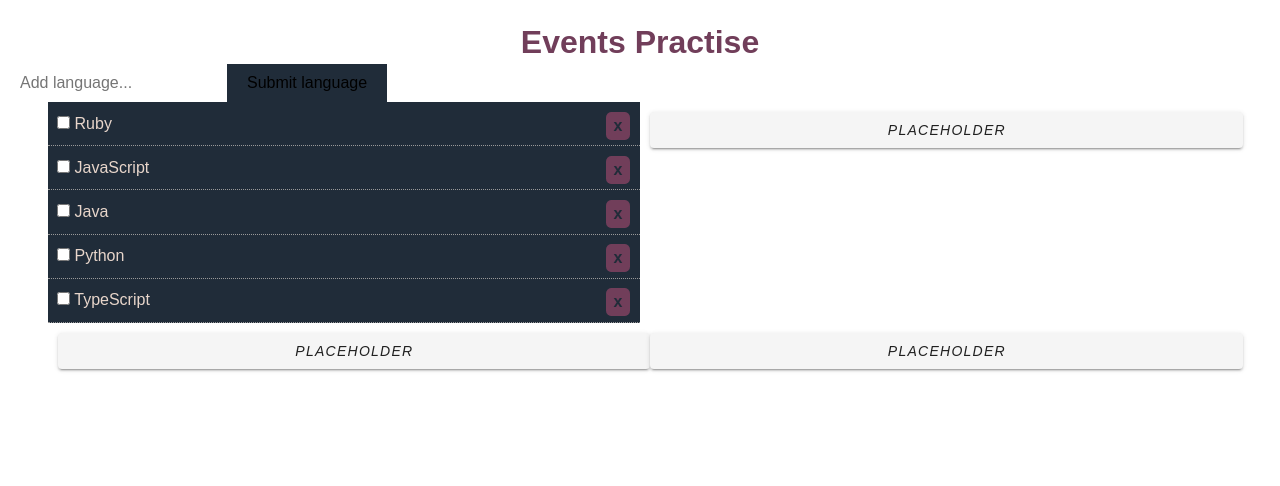
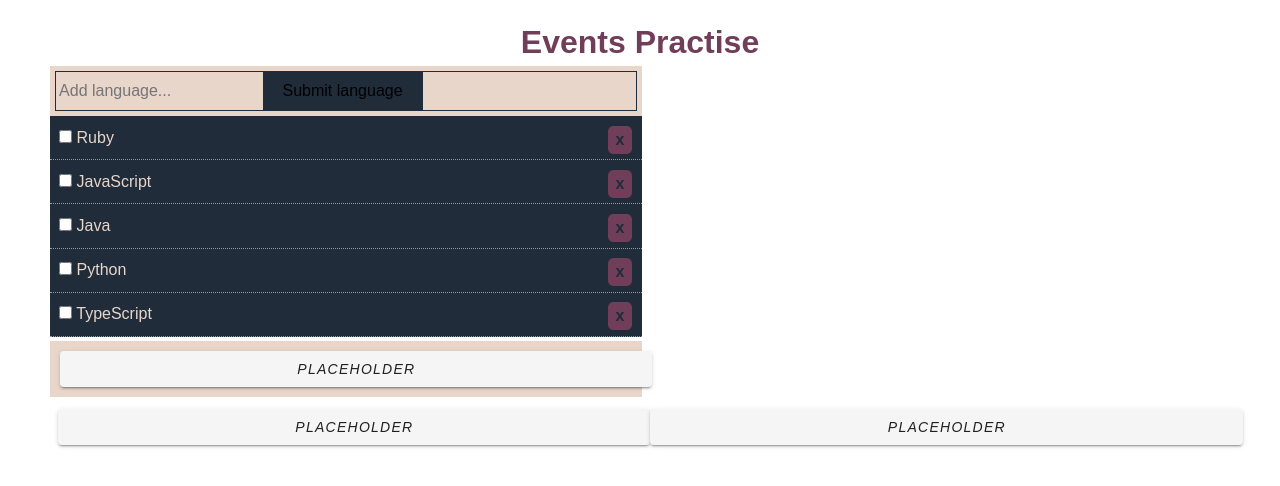
Before and after one commit to rcarmitage/js_sandbox, a Vue app in the folder vue_dom_events_app/vue_dom_events_app/: page / in a window 1280 px wide. Shown: the top 486 px of the page. Built offline with nearby package versions, Linux system fonts and the light colour scheme.

Commit message:
css changes

```diff
--- a/vue_dom_events_app/vue_dom_events_app/src/App.vue
+++ b/vue_dom_events_app/vue_dom_events_app/src/App.vue
@@ -1,13 +1,13 @@
 <template lang="html">
   <div id="app">
     <Header />
-    <AddLanguage v-on:add-language="addLanguage" />
     <v-container class="vuetify-flexbox-container">
       <v-layout row wrap justify-space-around>
-        <v-flex xs12 md6>
+        <v-flex xs12 md6 class="box">
+          <AddLanguage v-on:add-language="addLanguage" id="add-language" />
           <Languages v-bind:languages="languages" v-on:del-language="deleteLanguage" />
         </v-flex>
-        <v-flex xs12 md6>
+        <v-flex xs12 md6 class="box">
           <v-btn outline block class="placeholder">Placeholder</v-btn>
         </v-flex>
       </v-layout>
@@ -59,7 +59,8 @@ export default {
 
 <style lang="css">
 * {
-  /* box-sizing: border-box; */
+  margin: 0;
+  padding: 0;
 }
 
 body {
@@ -80,6 +81,16 @@ body {
   background: #2E5266;
 }
 
+.box {
+  background: #E8D6CB;
+  margin: 2px;
+}
+
+#add-language {
+  margin: 5px;
+  border: 1px #202C39 solid;
+}
+
 .placeholder {
   margin: 10px;
   font-style: oblique;
--- a/vue_dom_events_app/vue_dom_events_app/src/components/AddLanguage.vue
+++ b/vue_dom_events_app/vue_dom_events_app/src/components/AddLanguage.vue
@@ -1,7 +1,7 @@
 <template>
     <div>
         <form @submit="addLanguage">
-            <input type="text" v-model="name" name="name" placeholder="Add language...">
+            <input type="text" v-model="name" name="name" placeholder=" Add language...">
             <input type="submit" value="Submit language" class="btn">
         </form>
     </div>
```
